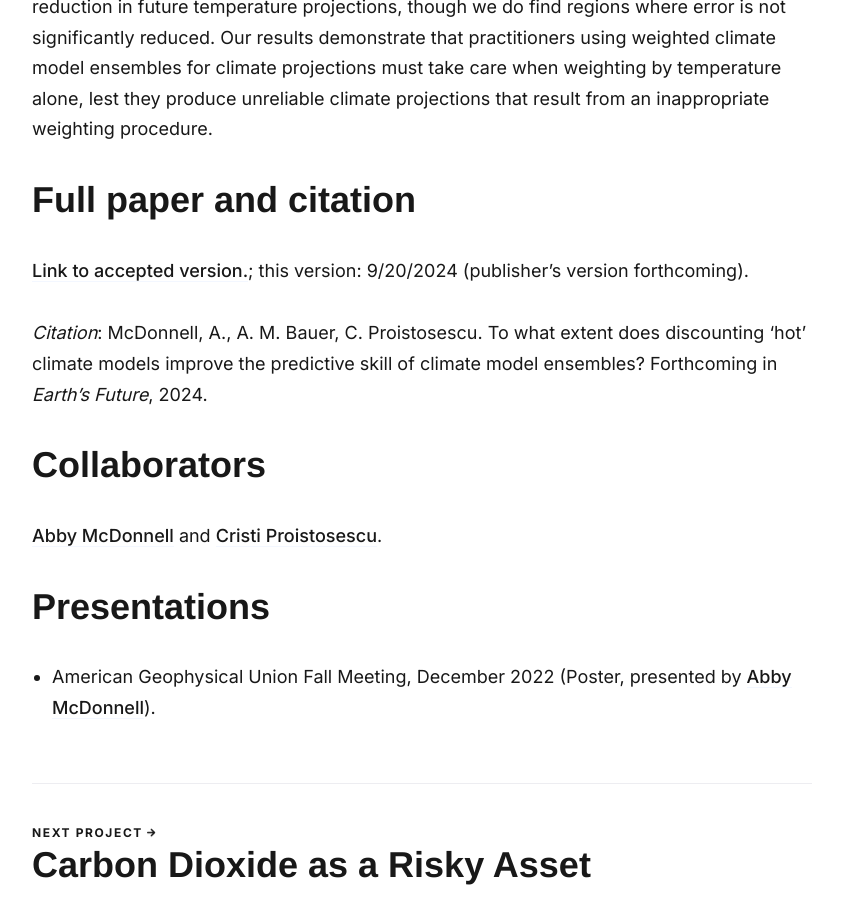
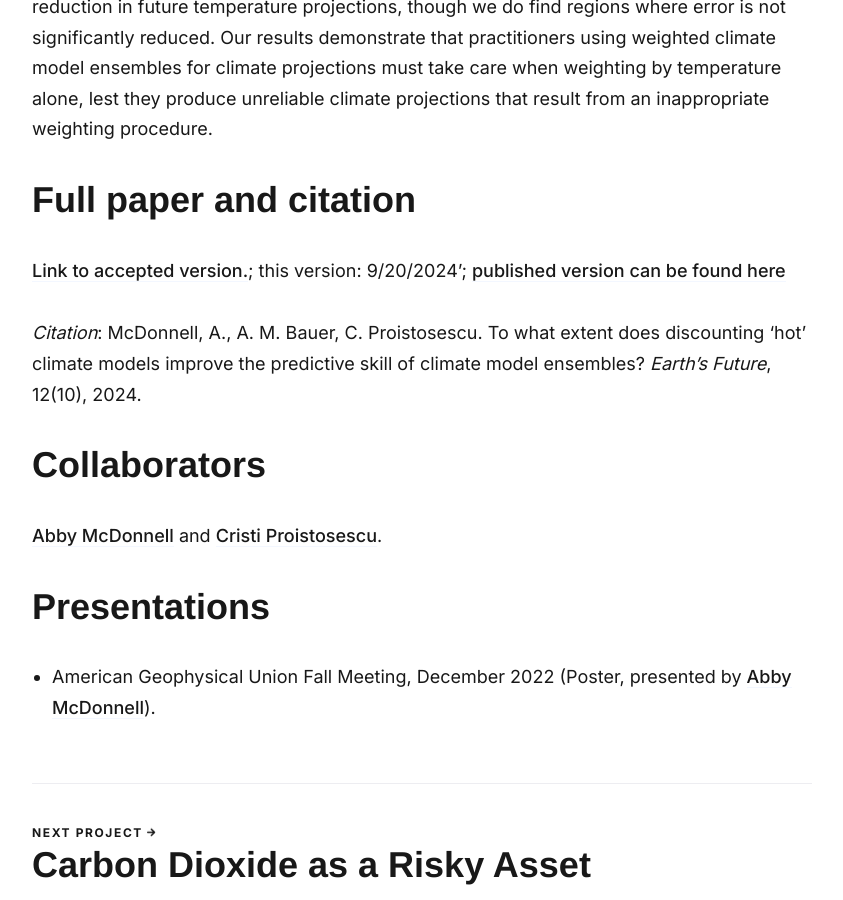
Before and after one commit to adam-bauer-34/adam-bauer-34.github.io, a Jekyll site: the page built from _projects/2022-12-21-improving-forecasts.md, in a window 1280 px wide and 900 px high, scrolled down 1917 px. Shown: the whole window, without its empty margins (218-1061 px from the left). Built offline with Jekyll 4.4.1, drawn with Linux system fonts in a browser that asks for light colours; nearby versions of some CDN libraries; some web fonts are replaced.

Commit message:
weighting pub

```diff
--- a/_projects/2022-12-21-improving-forecasts.md
+++ b/_projects/2022-12-21-improving-forecasts.md
@@ -12,9 +12,9 @@ The Intergovernmental Panel on Climate Change (IPCC) recently advised in their s
 It depends. The Intergovernmental Panel on Climate Change's (IPCC) Assessment Report Six (AR6) took a step towards ending so-called 'model democracy' by discounting climate models that are too warm over the historical period (i.e., models that 'run hot') when making projections of global temperature change. However, the IPCC did not address whether this procedure is reliable for other quantities. Here, we explore the implications of weighting climate models according to their skill in reproducing historical global-mean surface temperature using three other climate variables of interest: annual average precipitation change, regional average temperature change, and regional average precipitation change. We find that the temperature-based weighting scheme leads to an improved prediction of global average precipitation, though we show that this prediction could be overconfident. On regional scales, we find a heterogeneous pattern of error reduction in future regional precipitation. This stands in sharp contrast with the broad regional pattern of error reduction in future temperature projections, though we do find regions where error is not significantly reduced. Our results demonstrate that practitioners using weighted climate model ensembles for climate projections must take care when weighting by temperature alone, lest they produce unreliable climate projections that result from an inappropriate weighting procedure.
 
 # Full paper and citation
-[Link to accepted version.](/files/papers/model-weighting/MBP-ToWhatExtent-EarthsFuture-Final.pdf); this version: 9/20/2024 (publisher's version forthcoming).
+[Link to accepted version.](/files/papers/model-weighting/MBP-ToWhatExtent-EarthsFuture-Final.pdf); this version: 9/20/2024'; [published version can be found here](https://agupubs.onlinelibrary.wiley.com/doi/10.1029/2024EF004844)
 
-_Citation_: McDonnell, A., A. M. Bauer, C. Proistosescu. To what extent does discounting 'hot' climate models improve the predictive skill of climate model ensembles? Forthcoming in *Earth's Future*, 2024.
+_Citation_: McDonnell, A., A. M. Bauer, C. Proistosescu. To what extent does discounting 'hot' climate models improve the predictive skill of climate model ensembles? *Earth's Future*, 12(10), 2024.
 
 # Collaborators
 [Abby McDonnell](https://cdds-at-uiuc.github.io/team/abby-mcdonnell/) and [Cristi Proistosescu](https://cdds-at-uiuc.github.io/team/cristi-proistosescu/).
```
Also changed, not shown: 1 other file.
